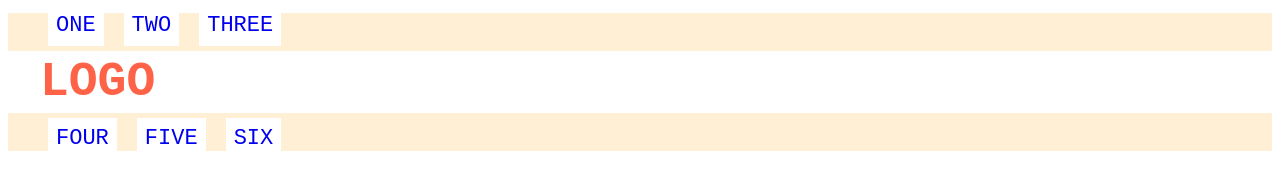
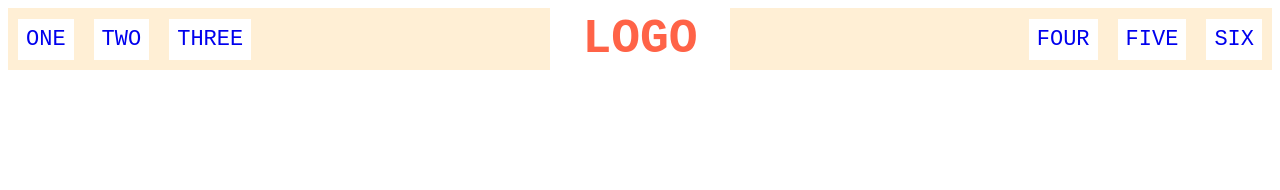
Before and after one commit to mnesfane/Theodinproject-Foundations-Course, a plain HTML site: page tutorial/css_assignments/flex/02-flex-header/index.html in a window 1280 px wide. Drawn offline with Linux system fonts and the light colour scheme.

Commit message:
flex 02 is done

```diff
--- a/tutorial/css_assignments/flex/02-flex-header/style.css
+++ b/tutorial/css_assignments/flex/02-flex-header/style.css
@@ -1,6 +1,20 @@
+
 .header  {
   font-family: monospace;
   background: papayawhip;
+  display: flex;
+  justify-content: space-between;
+  align-items: center;
+}
+
+.left-links ul, .right-links ul {
+  display: flex;
+  padding: 0;
+  margin: 0;
+
+}
+.right-links li, .left-links li{
+  margin: 0 10px;
 }
 
 .logo {
@@ -14,7 +28,6 @@
 ul {
   /* this removes the dots on the list items*/
   list-style-type: none;
-  /* flex-direction: row; */
 }
 
 a {
@@ -24,8 +37,3 @@ a {
   /* this removes the line under the links */
   text-decoration: none;
 }
-
-ul{
-  display: flex;
-  gap: 20px;
-}
```
